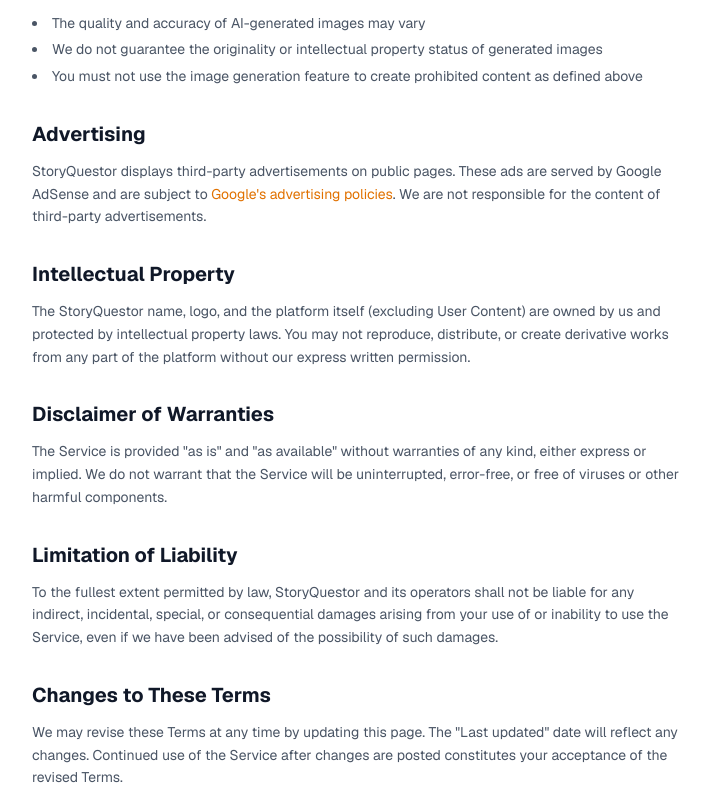
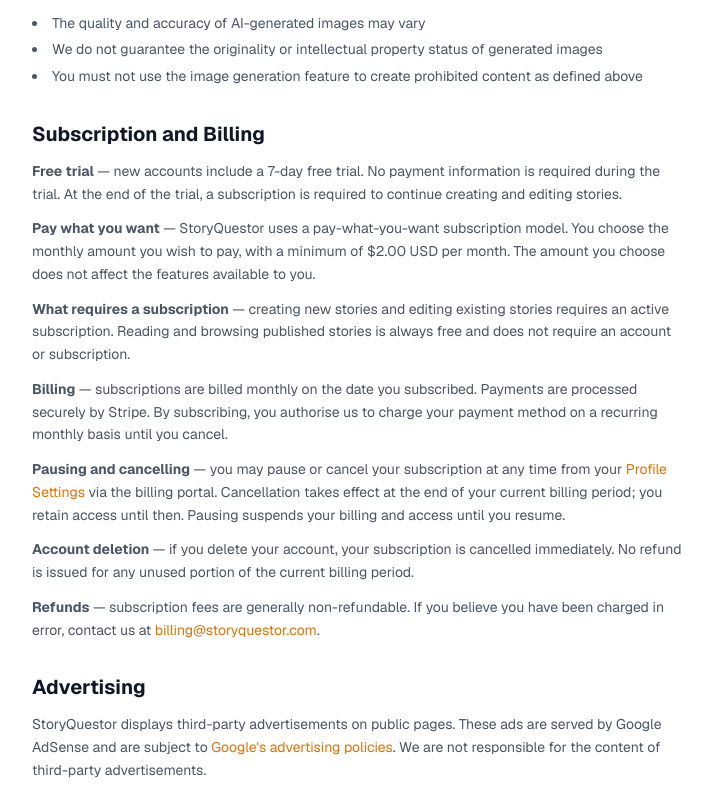
Before and after one commit to jaylaw81/adventure, a Next.js app: page /terms in a window 1280 px wide. Shown: the part 1260-2060 px from the top of the page, without its empty margins (280-992 px from the left). Built offline with nearby package versions, Linux system fonts and the light colour scheme; no server answers.

Commit message:
update content to reflect subscription model

```diff
--- a/app/(main)/how-to/page.tsx
+++ b/app/(main)/how-to/page.tsx
@@ -344,6 +344,7 @@ export default function HowToPage() {
               <div className="flex-1 flex flex-col gap-8">
                 <StepCard number={1} title="Create a new story" accent="amber">
                   Sign in, then click <Kbd>New Story</Kbd> on the home page. Give your story a title and an optional description — you can always update these later in settings.
+                  <Callout>Creating and editing stories requires a subscription (from $2/month, pay what you want). New accounts include a <strong>7-day free trial</strong> — no payment needed to get started. Reading stories is always free.</Callout>
                 </StepCard>
                 <StepCard number={2} title="Set your audience and tags" accent="amber">
                   Click the <Kbd>Settings</Kbd> button in the editor toolbar to configure:
@@ -543,14 +544,15 @@ export default function HowToPage() {
       <section className="relative overflow-hidden px-6 py-20 text-center bg-white border-t border-gray-100">
         <div className="max-w-2xl mx-auto">
           <h2 className="text-3xl sm:text-4xl font-extrabold text-gray-900 mb-4">Ready to start your story?</h2>
-          <p className="text-gray-500 text-base mb-10 max-w-lg mx-auto">
-            Create a free account and have your first branching story live in minutes.
+          <p className="text-gray-500 text-base mb-2 max-w-lg mx-auto">
+            Start your 7-day free trial and have your first branching story live in minutes.
           </p>
+          <p className="text-gray-400 text-sm mb-10">After your trial, pay what you want — from $2/month. Cancel anytime.</p>
           <div className="flex flex-col sm:flex-row items-center justify-center gap-4">
             <Link href="/sign-up"
               className="w-full sm:w-auto flex items-center justify-center gap-2 px-7 py-3.5 rounded-xl text-base font-semibold text-gray-900 bg-amber-500 hover:bg-amber-600 shadow-lg transition-all hover:scale-105">
               <Plus size={16} />
-              Create a free account
+              Start free trial
             </Link>
             <Link href="/explore"
               className="w-full sm:w-auto flex items-center justify-center gap-2 px-7 py-3.5 rounded-xl text-base font-semibold text-gray-700 border border-gray-200 hover:bg-gray-50 transition-colors">
--- a/app/(main)/page.tsx
+++ b/app/(main)/page.tsx
@@ -250,8 +250,11 @@ function LandingPage() {
                 Create Stories Where<br />
                 <span className="text-amber-400">Every Choice Matters</span>
               </h1>
-              <p className="text-lg sm:text-xl text-white/60 mb-8 max-w-xl">
+              <p className="text-lg sm:text-xl text-white/60 mb-4 max-w-xl">
                 Build branching adventures on a visual canvas. Add AI scene images. Share with readers who shape the outcome.
+              </p>
+              <p className="text-sm text-violet-300/70 mb-8 max-w-xl">
+                Free for 7 days — then pay what you want, starting at $2/month.
               </p>
               <div className="flex flex-col sm:flex-row items-center justify-center lg:justify-start gap-4">
                 <Link
@@ -260,7 +263,7 @@ function LandingPage() {
                   className="w-full sm:w-auto flex items-center justify-center gap-2 px-7 py-3.5 rounded-xl text-base font-semibold text-white shadow-lg transition-all hover:scale-105 hover:brightness-110"
                   style={{ background: 'linear-gradient(135deg, #7c3aed, #6d28d9)' }}
                 >
-                  Start creating — it&apos;s free
+                  Try free for 7 days
                   <ArrowRight size={16} />
                 </Link>
                 <Link
@@ -398,6 +401,7 @@ function LandingPage() {
               { num: '04', title: 'One-click Publish', desc: 'Share your story with a public link. Built-in validation catches dead ends before your readers do.' },
               { num: '05', title: 'Audience Controls', desc: 'Set age ratings and genre tags. Reach the right readers with the right story.' },
               { num: '06', title: 'Ratings & Reviews', desc: 'Readers rate and review. Build credibility through community feedback across every ending they discover.' },
+              { num: '07', title: 'Pay What You Want', desc: 'Creating and editing stories requires a subscription — starting at just $2/month, you choose the amount. Reading and browsing are always free.' },
             ].map(({ num, title, desc }) => (
               <div key={num} className="flex items-start gap-6 sm:gap-10 py-6 group">
                 <span className="text-xs font-mono text-violet-300 pt-1.5 w-6 shrink-0">{num}</span>
@@ -422,8 +426,11 @@ function LandingPage() {
           <h2 className="text-4xl sm:text-5xl font-extrabold text-white mb-5 leading-tight">
             Ready to tell your story?
           </h2>
-          <p className="text-white/60 text-lg mb-10 max-w-lg mx-auto">
-            Join creators building branching adventures their readers love. It&apos;s free to start.
+          <p className="text-white/60 text-lg mb-3 max-w-lg mx-auto">
+            Join creators building branching adventures their readers love.
+          </p>
+          <p className="text-violet-300/60 text-sm mb-10">
+            7 days free — then pay what you want from $2/month. Cancel anytime.
           </p>
           <div className="flex flex-col sm:flex-row items-center justify-center gap-4">
             <Link
@@ -432,7 +439,7 @@ function LandingPage() {
               className="w-full sm:w-auto flex items-center justify-center gap-2 px-8 py-4 rounded-xl text-lg font-semibold text-white shadow-xl transition-all hover:scale-105 hover:brightness-110"
               style={{ background: 'linear-gradient(135deg, #7c3aed, #6d28d9)' }}
             >
-              Create a free account
+              Start your free trial
               <ArrowRight size={18} />
             </Link>
             <Link
--- a/app/(main)/privacy/page.tsx
+++ b/app/(main)/privacy/page.tsx
@@ -17,7 +17,7 @@ function Section({ title, children }: { title: string; children: React.ReactNode
 }
 
 export default function PrivacyPage() {
-  const updated = 'March 5, 2026'
+  const updated = 'May 30, 2026'
 
   return (
     <>
@@ -45,6 +45,7 @@ export default function PrivacyPage() {
 
         <Section title="Information We Collect">
           <p><strong>Account information</strong> — when you sign in with Google we receive your name, email address, and profile picture from your Google account. We store your email as your account identifier.</p>
+          <p><strong>Payment information</strong> — if you subscribe to StoryQuestor, your payment details (card number, billing address) are collected and stored directly by Stripe. We never see or store your full card number. We store your Stripe customer ID and subscription status in our database to manage your access to the Service.</p>
           <p><strong>Profile information</strong> — you may optionally provide a display name. You are required to provide a date of birth so we can apply age-appropriate content filters. We store this in our database but do not share it with third parties.</p>
           <p><strong>Content you create</strong> — story titles, scene text, choices, tags, and audience settings you author on StoryQuestor are stored in our database and, if you choose to make them public, are visible to other users.</p>
           <p><strong>Usage data</strong> — we collect anonymised analytics data (pages visited, actions taken, browser and device type) via Google Analytics 4. This data is aggregated and used to improve the Service.</p>
@@ -86,7 +87,25 @@ export default function PrivacyPage() {
               <strong>Hugging Face (AI image generation)</strong> — scene content is sent to Hugging Face&apos;s inference API to generate images. Content is not stored by Hugging Face beyond processing.{' '}
               <a href="https://huggingface.co/privacy" target="_blank" rel="noopener noreferrer" className="text-amber-600 hover:underline">Hugging Face Privacy Policy</a>
             </li>
+            <li>
+              <strong>Stripe (payment processing)</strong> — subscription payments are processed by Stripe. When you subscribe, you interact directly with Stripe&apos;s secure checkout. Stripe collects and stores your payment card details under their own security standards (PCI DSS). We receive only a customer ID and subscription status from Stripe.{' '}
+              <a href="https://stripe.com/privacy" target="_blank" rel="noopener noreferrer" className="text-amber-600 hover:underline">Stripe Privacy Policy</a>
+            </li>
           </ul>
+        </Section>
+
+        <Section title="Payments and Billing">
+          <p>
+            StoryQuestor offers a pay-what-you-want subscription for creators. Creating and editing stories requires an active subscription (minimum $2/month). Reading and browsing stories is always free. New accounts receive a 7-day free trial with no payment required upfront.
+          </p>
+          <p>
+            Subscription payments are processed securely by Stripe. We store your Stripe customer ID and subscription status to determine your access level. We do not store full card numbers or CVV codes.
+          </p>
+          <p>
+            You may pause or cancel your subscription at any time from your{' '}
+            <Link href="/profile" className="text-amber-600 hover:underline">Profile Settings</Link>.
+            If you delete your account, your subscription is cancelled immediately and no further charges will be made.
+          </p>
         </Section>
 
         <Section title="Advertising">
--- a/app/(main)/terms/page.tsx
+++ b/app/(main)/terms/page.tsx
@@ -17,7 +17,7 @@ function Section({ title, children }: { title: string; children: React.ReactNode
 }
 
 export default function TermsPage() {
-  const updated = 'March 5, 2026'
+  const updated = 'May 30, 2026'
 
   return (
     <>
@@ -74,6 +74,33 @@ export default function TermsPage() {
           </ul>
         </Section>
 
+        <Section title="Subscription and Billing">
+          <p>
+            <strong>Free trial</strong> — new accounts include a 7-day free trial. No payment information is required during the trial. At the end of the trial, a subscription is required to continue creating and editing stories.
+          </p>
+          <p>
+            <strong>Pay what you want</strong> — StoryQuestor uses a pay-what-you-want subscription model. You choose the monthly amount you wish to pay, with a minimum of $2.00 USD per month. The amount you choose does not affect the features available to you.
+          </p>
+          <p>
+            <strong>What requires a subscription</strong> — creating new stories and editing existing stories requires an active subscription. Reading and browsing published stories is always free and does not require an account or subscription.
+          </p>
+          <p>
+            <strong>Billing</strong> — subscriptions are billed monthly on the date you subscribed. Payments are processed securely by Stripe. By subscribing, you authorise us to charge your payment method on a recurring monthly basis until you cancel.
+          </p>
+          <p>
+            <strong>Pausing and cancelling</strong> — you may pause or cancel your subscription at any time from your{' '}
+            <Link href="/profile" className="text-amber-600 hover:underline">Profile Settings</Link>{' '}
+            via the billing portal. Cancellation takes effect at the end of your current billing period; you retain access until then. Pausing suspends your billing and access until you resume.
+          </p>
+          <p>
+            <strong>Account deletion</strong> — if you delete your account, your subscription is cancelled immediately. No refund is issued for any unused portion of the current billing period.
+          </p>
+          <p>
+            <strong>Refunds</strong> — subscription fees are generally non-refundable. If you believe you have been charged in error, contact us at{' '}
+            <a href="mailto:billing@storyquestor.com" className="text-amber-600 hover:underline">billing@storyquestor.com</a>.
+          </p>
+        </Section>
+
         <Section title="Advertising">
           <p>
             StoryQuestor displays third-party advertisements on public pages. These ads are served by Google AdSense and are subject to{' '}
```
